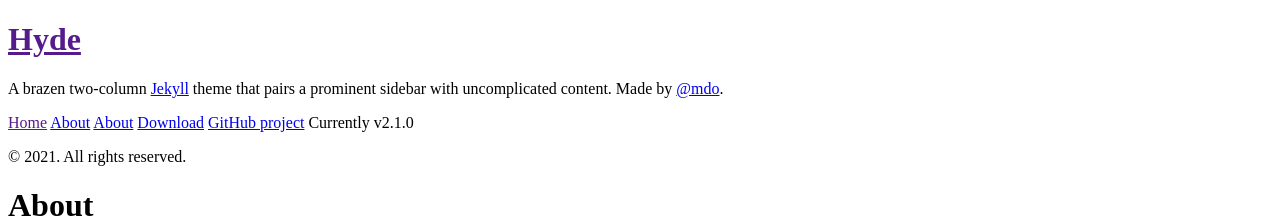
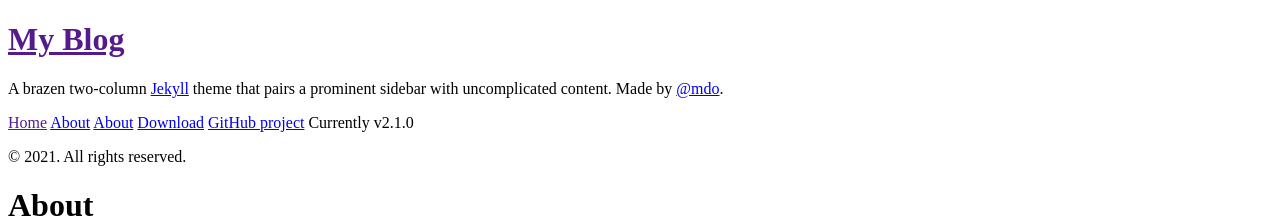
Before and after one commit to y30308/y30308.github.io2, a Jekyll site: the page built from docs/about.md, in a window 1280 px wide. Shown: the top 218 px of the page. Built offline with Jekyll 4.4.1, drawn with Linux system fonts in a browser that asks for light colours; Markdown is read by kramdown in place of the engine named in the settings.

Commit message:
Apply a theme: Hyde

```diff
--- a/docs/Gemfile
+++ b/docs/Gemfile
@@ -9,7 +9,7 @@ source "https://rubygems.org"
 # Happy Jekylling!
 #gem "jekyll", "~> 4.2.1"
 # This is the default theme for new Jekyll sites. You may change this to anything you like.
-gem "minima", "~> 2.5"
+#gem "minima", "~> 2.5"
 # If you want to use GitHub Pages, remove the "gem "jekyll"" above and
 # uncomment the line below. To upgrade, run `bundle update github-pages`.
 # gem "github-pages", group: :jekyll_plugins
--- a/docs/_config.yml
+++ b/docs/_config.yml
@@ -7,8 +7,8 @@ permalink:        pretty
 #relative_permalinks: true
 
 # Setup
-title:            Hyde
-tagline:          'A Jekyll theme'
+title:            My Blog
+tagline:          'TAGLINE'
 description:      'A brazen two-column <a href="http://jekyllrb.com" target="_blank">Jekyll</a> theme that pairs a prominent sidebar with uncomplicated content. Made by <a href="https://twitter.com/mdo" target="_blank">@mdo</a>.'
 url:              http://y30308.github.io/
 baseurl:
```
Also changed, not shown: 2 other files.
